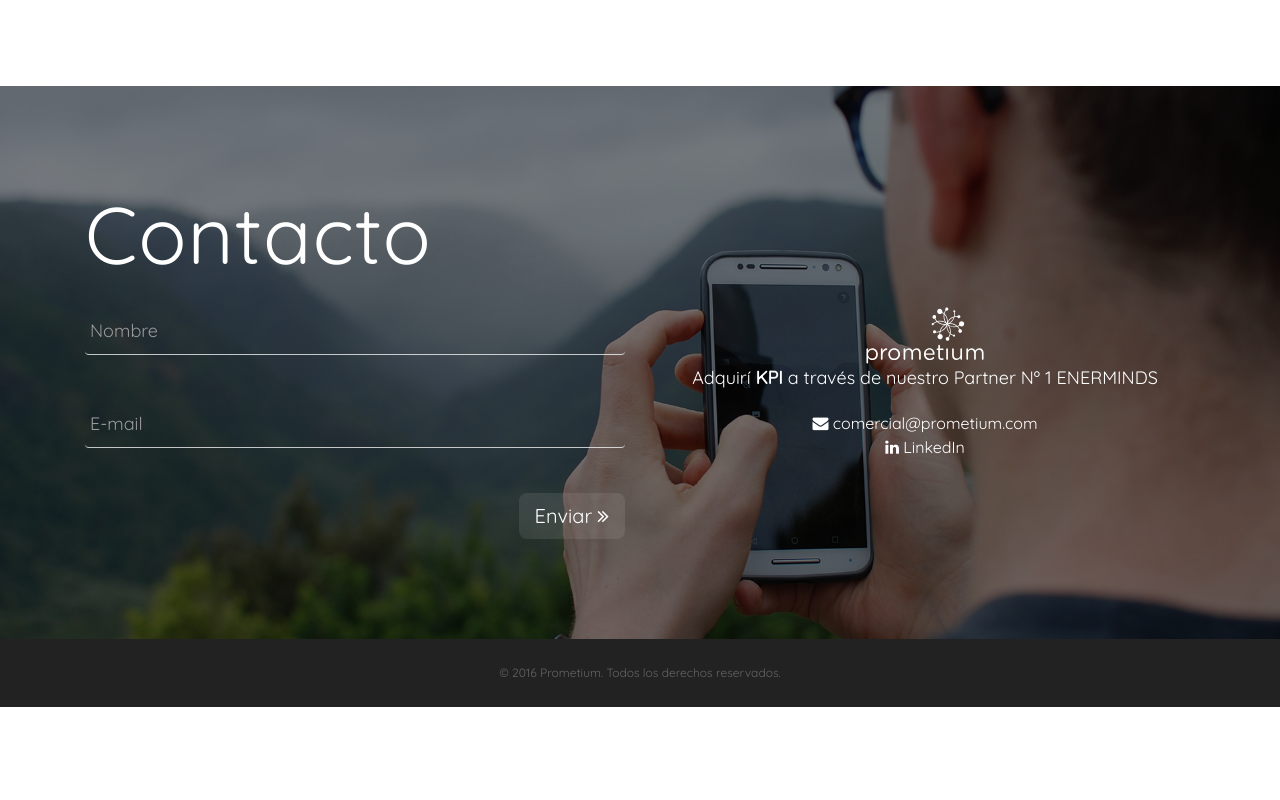
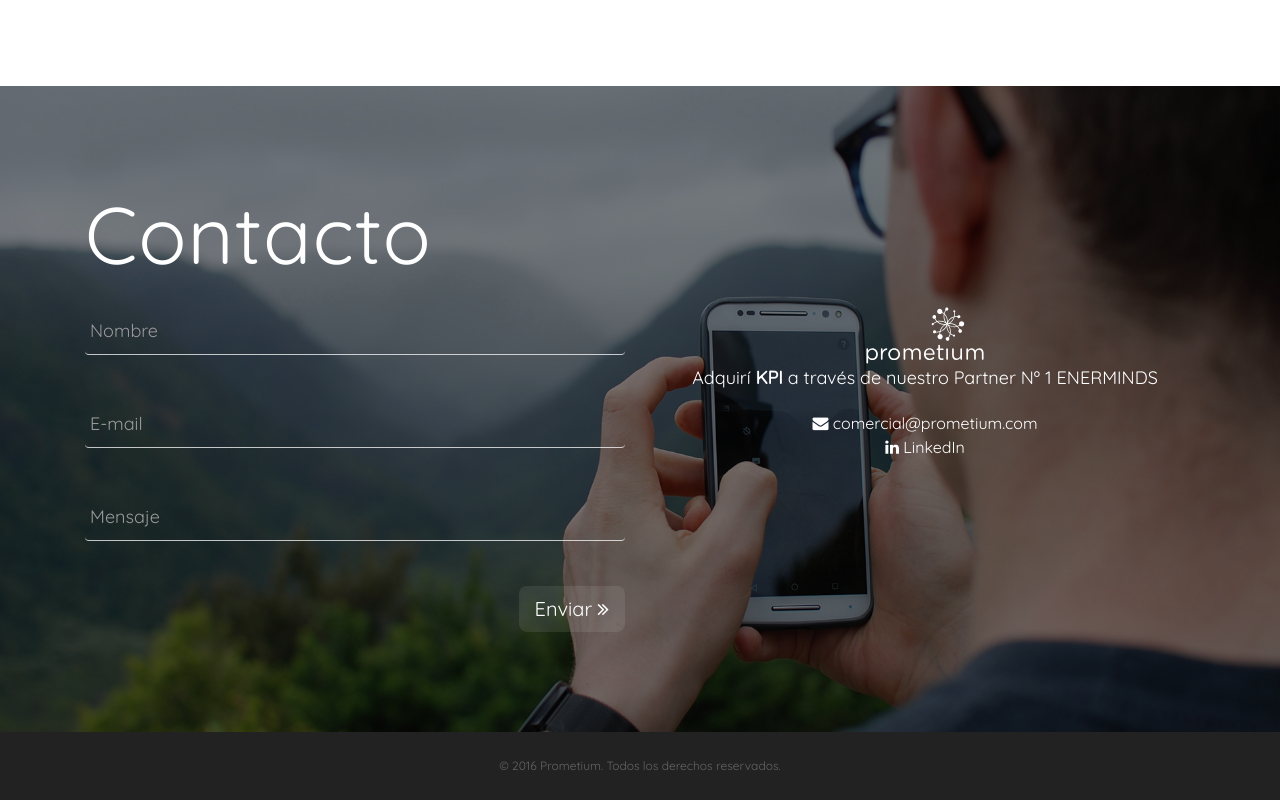
Before and after one commit to AlanSaracho/KPI-Landing-page, a website: page index.html in a window 1280 px wide. Shown: the part 2352-3152 px from the top of the page. Before the commit the page ends 3059 px from the top, so only its background shows below. Drawn offline with Linux system fonts and the light colour scheme; files that its build step writes are made by us from their sources.

Commit message:
feat: add footer translate

```diff
--- a/index.html
+++ b/index.html
@@ -148,15 +148,24 @@
                     <input type="mail" required>
                     <label>E-mail</label>
                 </div>
+                <div class="fl-container">
+                    <input type="text" required>
+                    <label class="lang" key="message"></label>
+                </div>
                 <button class="pull-right">
-                  Enviar
+                  <n class="lang" key="send"></n>
                   <i class="fa fa-angle-double-right"></i>
                 </button>
             </form>
             <div class="col-md-6 ">
               <div class="footer-content text-center padding-ver-clear align-middle">
                 <div class="logo-footer"><img id="logo-footer" class="center-block" src="img/logo_prometium.svg" alt="Prometium"></div>
-                <p>Adquirí <strong>KPI</strong> a través de nuestro Partner Nº 1 <a href="http://www.enerminds.com" target="blank">ENERMINDS</a></p>
+                <p>
+                  <n class="lang" key="get"></n>
+                  <strong> KPI </strong>
+                  <n class="lang" key="partnerDescription"></n>
+                  <a href="http://www.enerminds.com" target="blank">ENERMINDS</a>
+                </p>
                 <ul class="list-inline mb-20">
                   <li><a href="mailto:info@prometium.com"><i class="text-default fa fa-envelope"></i> comercial@prometium.com</a></li>
                   <li><a href="https://www.linkedin.com/company/prometium/"><i class="text-default fa fa-linkedin"></i> LinkedIn</a></li>
@@ -184,6 +193,7 @@
     <script src="vendor/owl.carousel/owl.carousel.min.js"></script>
 
     <!-- Custom scripts for this template -->
+    <script src="js/languages.min.js"></script>
     <script src="js/new-age.min.js"></script>
 
   </body>
--- /dev/null
+++ b/js/languages.js
@@ -0,0 +1,90 @@
+var translate = {
+    download: {
+        es: 'Descargar',
+        en: 'Download'
+    },
+    features: {
+        es: 'Funcionalidades',
+        en: 'Features'
+    },
+    screenshots: {
+        es: 'Imagenes',
+        en: 'Screenshots'
+    },
+    getStarted: {
+        es: 'Comenzar',
+        en: 'Get Started'
+    },
+    contact: {
+        es: 'Contacto',
+        en: 'Contact'
+    },
+    title: {
+        es: 'Ofrece una visión estratégica de la red, su estado actual y cómo se trabajó en ella, a partir de la evaluación de indicadores claves',
+        en: 'Offers a strategic vision of the network, current status and how was developed, based on the evaluation of key indicators'
+    },
+    featuresTitle: {
+        es: 'Monitorea tu red y \n configura tus indicadores',
+        en: 'Features'
+    },
+    simpleUiDescription: {
+        es: 'Hacemos simple lo complicado, nada de pantallas aparatosas.',
+        en: 'We are simple, no bulky screens.'
+    },
+    indicatorsTitle: {
+        es: 'Estado en\ntiempo real',
+        en: 'Real-time status'
+    },
+    indicatorsDescription: {
+        es: 'muestra un indicador con colores de fondo aplicados según la salud de la red y sus afectados. Los estados Optimo, Alerta y Crítico ayudarán al usuario a tener un rápido panorama de la situación de la red.',
+        en: 'View all your configurable indicators in real time'
+    },
+    precisionTitle: {
+        es: 'PRECISION',
+        en: 'Precision'
+    },
+    precisionDescription: {
+        es: 'muestra un Panel de Estado, dentro de él, un resumen de las cifras totales de todos los indicadores actuales configurados por el usuario. Se podrán customizar las zonas y los tipos de documentos según el usuario.',
+        en: 'displays a state panel, inside it, a summary of the total figures of all the current indicators configured by the user. You can customize the zones and types of documents according to the user.'
+    },
+    configurableTitle: {
+        es: 'CONFIGURABLE',
+        en: 'Configurable'
+    },
+    configurableDescription: {
+        es: 'muestra un panel de opciones donde el usuario puede comprobar distintos datos sobre el estado de la aplicación. Kpi puede actualizar los datos y mantener el indicador activo.',
+        en: 'shows a panel of options where the user can check different data about the status of the application. Kpi can update the data and keep the indicator active.'
+    },
+    notificationsDescription: {
+        es: 'Algo se encuentra mal? Enterate al instante!',
+        en: 'Something is wrong? Get informed instantly!'
+    },
+    mapDescription: {
+        es: 'Todavia no se que hace esto :3',
+        en: '???????????'
+    },
+    demoAccess: {
+        es: 'Accede al demo',
+        en: 'Demo access'
+    },
+    labelName: {
+        es: 'Nombre',
+        en: 'Name'
+    },
+    partnerDescription: {
+        es: 'a través de nuestro Partner Nº 1 ',
+        en: 'from our N°1 Partner '
+    },
+    send: {
+        es: 'Enviar',
+        en: 'Send'
+    },
+    get: {
+        es: 'Adquirí',
+        en: 'Get'
+    },
+    message: {
+        es: 'Mensaje',
+        en: 'Message'
+    }
+};
--- a/js/new-age.js
+++ b/js/new-age.js
@@ -1,82 +1,5 @@
 (function($) {
   "use strict"; // Start of use strict
-
-  // Multilanguage
-  var translate = {
-    download: {
-      es: 'Descargar',
-      en: 'Download'
-    },
-    features: {
-      es: 'Funcionalidades',
-      en: 'Features'
-    },
-    screenshots: {
-      es: 'Imagenes',
-      en: 'Screenshots'
-    },
-    getStarted: {
-      es: 'Comenzar',
-      en: 'Get Started'
-    },
-    contact: {
-      es: 'Contacto',
-      en: 'Contact'
-    },
-    title: {
-      es: 'Ofrece una visión estratégica de la red, su estado actual y cómo se trabajó en ella, a partir de la evaluación de indicadores claves',
-      en: 'Offers a strategic vision of the network, current status and how was developed, based on the evaluation of key indicators'
-    },
-    featuresTitle: {
-      es: 'Monitorea tu red y \n configura tus indicadores',
-      en: 'Features'
-    },
-    simpleUiDescription: {
-      es: 'Hacemos simple lo complicado, nada de pantallas aparatosas.',
-      en: 'We are simple, no bulky screens.'
-    },
-    indicatorsTitle: {
-      es: 'Estado en\ntiempo real',
-      en: 'Real-time status'
-    },
-    indicatorsDescription: {
-      es: 'muestra un indicador con colores de fondo aplicados según la salud de la red y sus afectados. Los estados Optimo, Alerta y Crítico ayudarán al usuario a tener un rápido panorama de la situación de la red.',
-      en: 'View all your configurable indicators in real time'
-    },
-    precisionTitle: {
-      es: 'PRECISION',
-      en: 'Precision'
-    },
-    precisionDescription: {
-      es: 'muestra un Panel de Estado, dentro de él, un resumen de las cifras totales de todos los indicadores actuales configurados por el usuario. Se podrán customizar las zonas y los tipos de documentos según el usuario.',
-      en: 'displays a state panel, inside it, a summary of the total figures of all the current indicators configured by the user. You can customize the zones and types of documents according to the user.'
-    },
-    configurableTitle: {
-      es: 'CONFIGURABLE',
-      en: 'Configurable'
-    },
-    configurableDescription: {
-      es: 'muestra un panel de opciones donde el usuario puede comprobar distintos datos sobre el estado de la aplicación. Kpi puede actualizar los datos y mantener el indicador activo.',
-      en: 'shows a panel of options where the user can check different data about the status of the application. Kpi can update the data and keep the indicator active.'
-    },
-    notificationsDescription: {
-      es: 'Algo se encuentra mal? Enterate al instante!',
-      en: 'Something is wrong? Get informed instantly!'
-    },
-    mapDescription: {
-      es: 'Todavia no se que hace esto :3',
-      en: '???????????'
-    },
-    demoAccess: {
-      es: 'Accede al demo',
-      en: 'Demo access'
-    },
-    labelName: {
-      es: 'Nombre',
-      en: 'Name'
-    }
-  };
-
   var changeLanguage = function(lang) {
     $('.lang').each(function() {
       var key = $(this).attr('key');
```
Also changed, not shown: js/languages.min.js (added), js/new-age.min.js.
